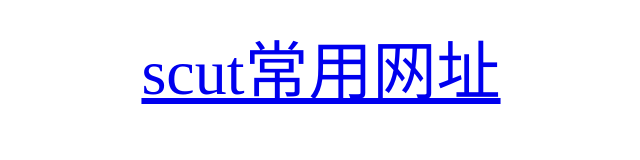
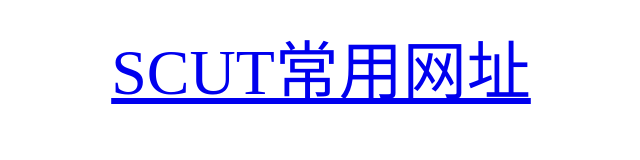
Before and after one commit to gywv/bookmarks, a plain HTML site: page index.html in a window 1280 px wide. Shown: the whole page, without its empty margins (319-959 px from the left). Drawn offline with Linux system fonts and the light colour scheme.

Commit message:
Update index.html

```diff
--- a/index.html
+++ b/index.html
@@ -1,9 +1,9 @@
-
-<ul>
-    <li><a href="scut.html">scut常用网址</a></li>
-
-</ul>
-
+<!DOCTYPE html>
+<meta charset="utf-8">
+<meta name="viewport" content="width=device-width, initial-scale=1">
+<html lang="zh">
+<head>
+	<title>SCUT常用网址</title>
 	<style>
 	    ul {
 	      font-size: 4em;
@@ -17,3 +17,10 @@
 	      margin: 10px 0;
 	    }
 	</style>
+</head>
+<body>
+	<ul>
+	    <li><a href="scut.html">SCUT常用网址</a></li>
+	</ul>
+</body>
+</html>
```
Lines whose indentation alone changed are shown as unchanged.
